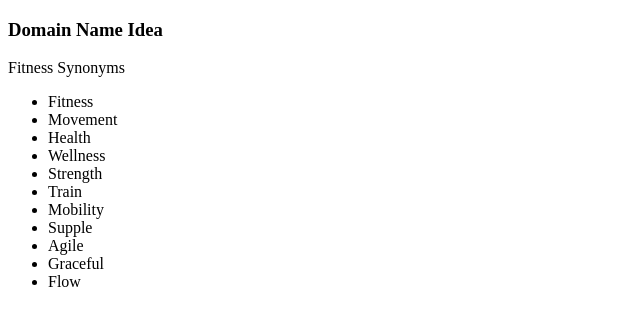
After one commit to kimberlykeller/pwp-setup, a PHP site: page /domain-ideas.php in a window 1280 px wide. The commit adds this page. Shown: the top 326 px of the page, without its empty margins (0-640 px from the left). Run offline with PHP 8.4, Linux system fonts and the light colour scheme.

Commit message:
added domain ideas and words for domain ideas

```diff
--- /dev/null
+++ b/domain-ideas.php
@@ -0,0 +1,25 @@
+<!DOCTYPE html>
+<html lang="en">
+	<head>
+		<meta charset="UTF-8">
+		<title>Domain Name Ideas</title>
+	</head>
+	<body>
+		<h3>Domain Name Idea</h3>
+		<p>Fitness Synonyms</p>
+		<ul>
+			<li>Fitness</li>
+			<li>Movement</li>
+			<li>Health</li>
+			<li>Wellness</li>
+			<li>Strength</li>
+			<li>Train</li>
+			<li>Mobility</li>
+			<li>Supple</li>
+			<li>Agile</li>
+			<li>Graceful</li>
+			<li>Flow</li>
+		</ul>
+
+	</body>
+</html>
```
Also changed, not shown: index.php (+18 -1 lines).
